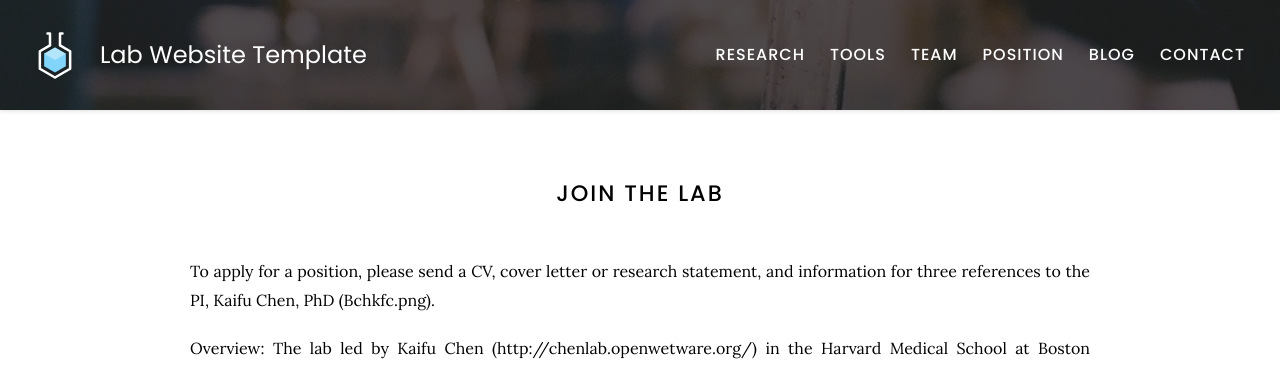
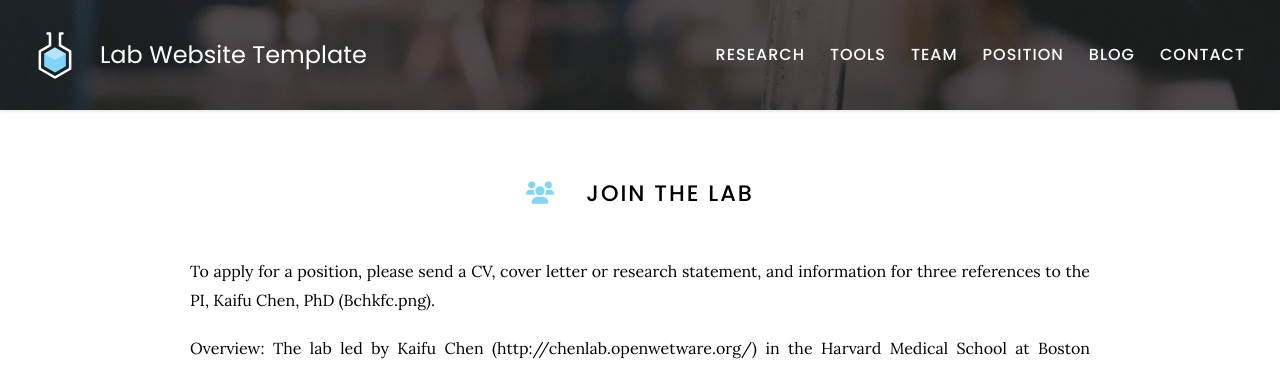
Before and after one commit to kaifuchenlab/kaifuchenlab.github.io, a Jekyll site: the page built from position/index.md, in a window 1280 px wide. Shown: the top 368 px of the page. Built offline with Jekyll 4.4.1, drawn with Linux system fonts in a browser that asks for light colours.

Commit message:
Update index.md

```diff
--- a/position/index.md
+++ b/position/index.md
@@ -7,7 +7,7 @@ nav:
 
 {% include section.html %}
 
-# Join The Lab
+# <i class="fas fa-users"></i> Join The Lab
 
 To apply for a position, please send a CV, cover letter or research statement, and information for three references to the PI, Kaifu Chen, PhD (Bchkfc.png).
 
```
